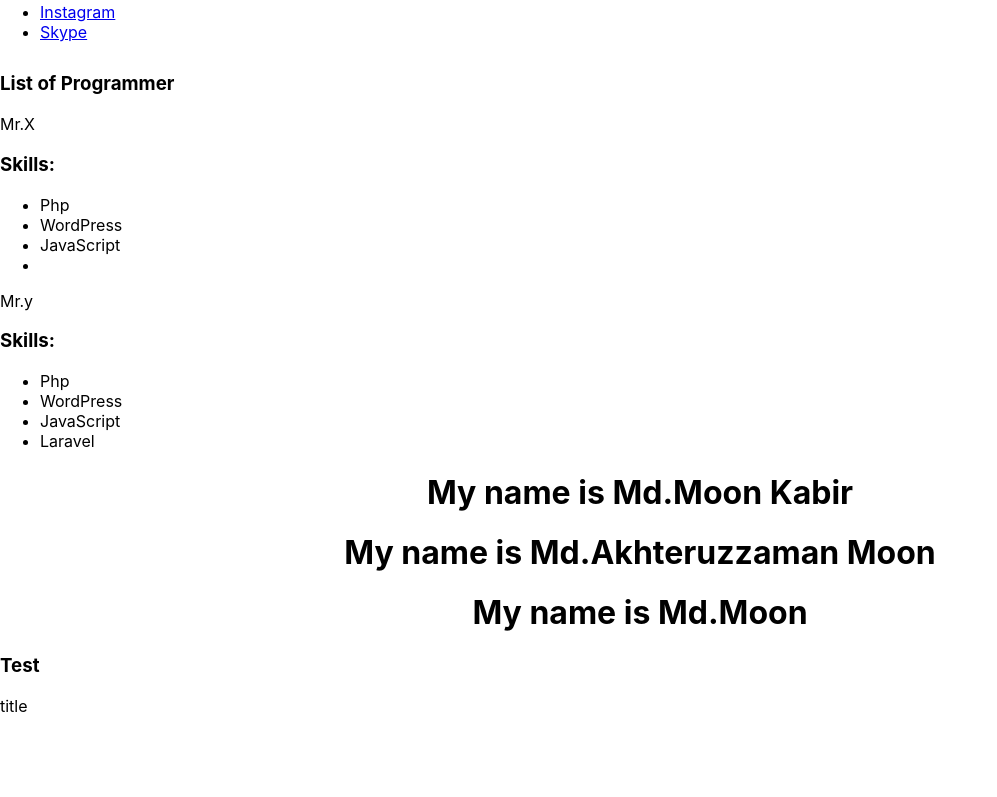
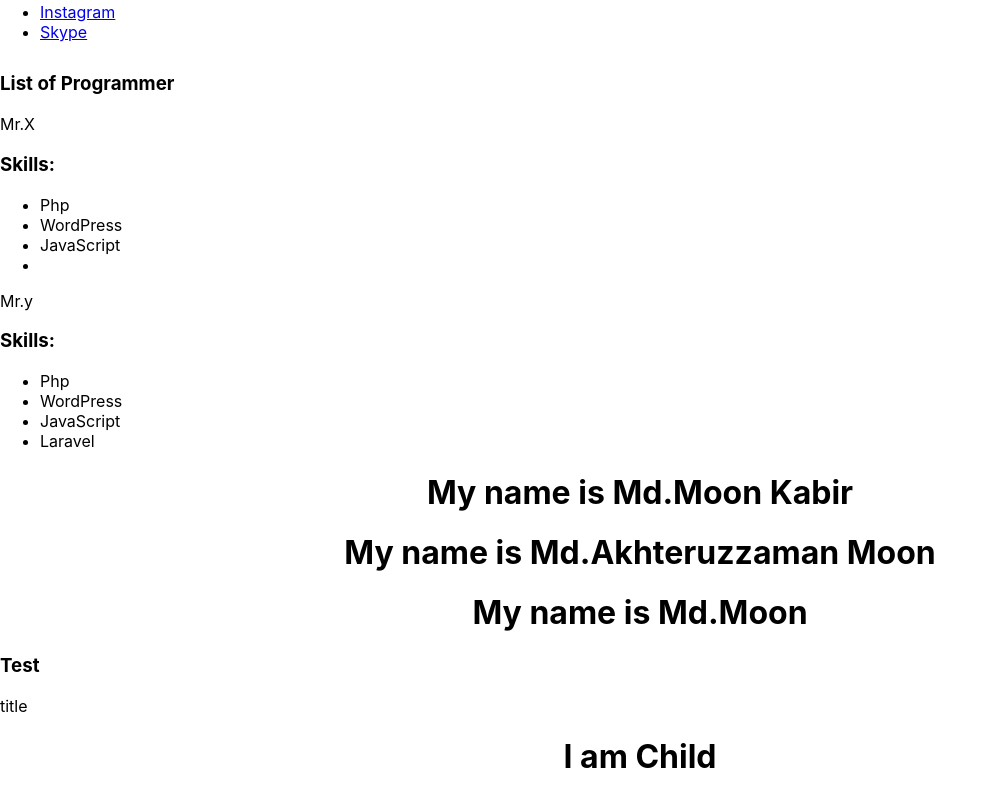
Before and after one commit to moonkabir/basic-react-stacklearner, a React (Create React App) app: page / in a window 1280 px wide. Shown: the part 402-1199 px from the top of the page, without its empty margins (0-997 px from the left). Before the commit the page ends 1134 px from the top, so only its background shows below. Built offline with nearby package versions, Linux system fonts and the light colour scheme.

Commit message:
29 4.12video how to pass function as props and pass data parent to child

```diff
--- a/src/components/app.jsx
+++ b/src/components/app.jsx
@@ -3,8 +3,19 @@ import Profile from './profile/index';
 import Skills from './profile/skills';
 import Bio from './profile/bio';
 import MyProps from './props'
+
+class Child extends Component {
+    render() {
+        this.props.func(this);
+        return <h1>I am Child</h1>
+    }
+}
 class App extends Component{
+    getContext(context) {
+        console.log(context);
+    }
     render() {
+        this.getContext(this);
         return (
             <div>
                 <h1>Hello come from app.jsx file</h1>
@@ -20,6 +31,7 @@ class App extends Component{
                     <MyProps name ="Md.Moon"/>
                 </div>
                 <Bio  name ="Test" title ="title"/>
+                <Child func={this.getContext} />
             </div>
         )
     }
```
